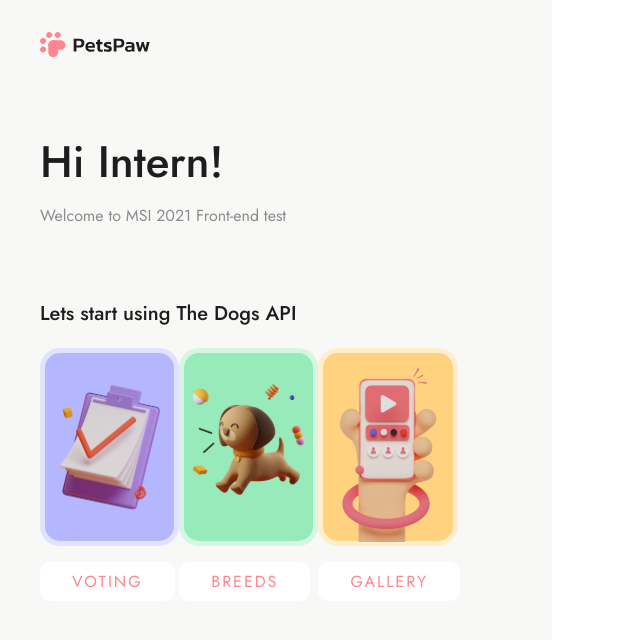
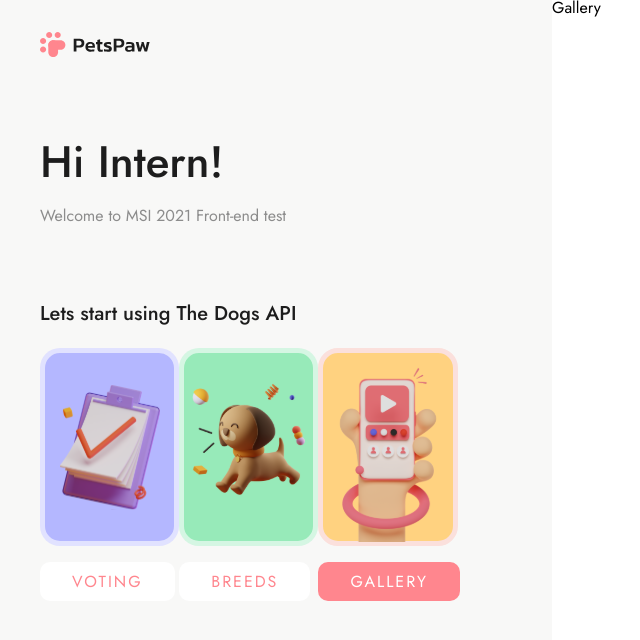
Before and after one commit to anastasssia88/macpaw-frontend, a React (Create React App) app: page /gallery in a window 1280 px wide. Shown: the top 640 px of the page, without its empty margins (88-728 px from the left). Built offline with nearby package versions, Linux system fonts and the light colour scheme.

Commit message:
built active state for nav links

```diff
--- a/src/App.js
+++ b/src/App.js
@@ -1,14 +1,15 @@
 import React from 'react';
-import { BrowserRouter as Router, Switch, Route, Link } from "react-router-dom";
+import { BrowserRouter as Router, Switch, Route } from "react-router-dom";
 import styled from "styled-components";
 import { ThemeProvider } from "styled-components";
-import { lightTheme, darkTheme } from "./theme/theme";
+import { lightTheme , darkTheme } from "./theme/theme";
 
 // Components
 import Sidenav from './layout/Sidenav'
 import Home from './pages/Home'
 import Voting from './pages/Voting'
 import Breeds from './pages/Breeds'
+import Gallery from './pages/Gallery'
 
 function App() {
   return (
@@ -24,6 +25,9 @@ function App() {
             <Route exact path="/breeds" >
                 <Breeds />
             </Route>
+            <Route exact path="/gallery" >
+                <Gallery />
+            </Route>
           </Switch>
       </DocumentBody>
     </ThemeProvider>
--- a/src/components/NavItem.js
+++ b/src/components/NavItem.js
@@ -1,12 +1,20 @@
-import React, { useState } from 'react';
+import React, { useEffect, useState} from 'react';
 import styled from 'styled-components'
-import { Link, NavLink } from "react-router-dom";
+import { Link } from "react-router-dom";
 
 
 
-const NavItem = ({imgSrc, btnContent, url, green, yellow, alt}) => {
-    // const [state, setState] = useState(false);
+const NavItem = ({imgSrc, btnContent, url, green, yellow, alt, path}) => {
+    const [active, setActive] = useState(false)
 
+    useEffect(() => {
+        if (url === path) {
+            setActive(true)
+        } else {
+            setActive(false)
+        }
+    }, [url, path])
+    // console.log(path === url);
     return (
         <Wrapper
             imgSrc={imgSrc}
@@ -14,15 +22,15 @@ const NavItem = ({imgSrc, btnContent, url, green, yellow, alt}) => {
             url={url}
             green={green}
             yellow={yellow}
-            alt={alt}>
+            alt={alt}
+            active={active}
+            >
+
             <Link to={url} >
-                <Div
-                green={green}
-                yellow={yellow}
-                >
+                <Div green={green} yellow={yellow} active={active} >
                     <img src={imgSrc} alt={alt} />
                 </Div>
-                <A>{btnContent}</A>
+                <A active={active}>{btnContent}</A>
             </Link>
         </Wrapper>
     )
@@ -42,25 +50,27 @@ const Div = styled.div`
     margin-bottom: 1.7rem;
     border-radius: 20px;
     border: 5px solid rgba(255, 255, 255, 0.6);
-    transition: all 0.4s ease;
+    border: ${props => props.active && '5px solid #FBE0DC'};
+    transition: all 0.3s ease;
 
     display: flex;
     justify-content: center;
     align-items: center;
-
 `
 
-const A = styled.a`
+const A = styled.span`
     width: 100%;
     background: ${props => props.theme.bgBox};
+    background-color: ${props => props.active && '#FF868E'};
+
     color: #FF868E;
+    color: ${props => props.active && 'white'};
     font-size: 16px;
     letter-spacing: 2px;
     padding: 0.5rem 2rem;
     text-transform: uppercase;
     border-radius: 10px;
-    transition: all 0.4s ease;
-
+    transition: all 0.3s ease;
 `
 
 const Wrapper = styled.div`
@@ -71,10 +81,11 @@ const Wrapper = styled.div`
 
     &:hover ${A} {
         background: #FBE0DC;
+        background: ${props => props.active && '#FF868E'};
     }
 
     &:hover ${Div} {
         border: 5px solid #FFFFFF;
+        border: ${props => props.active && '5px solid #FBE0DC'};
     }
-
 `
--- a/src/components/Navbar.js
+++ /dev/null
@@ -1,26 +0,0 @@
-import React from 'react'
-import styled from 'styled-components'
-// import { Link, NavLink } from "react-router-dom";
-import votingImg from '../images/vote-table.svg'
-import breedsImg from '../images/pet-breeds.svg'
-import galleryImg from '../images/images-search.svg'
-import NavItem from './NavItem'
-
-const Navbar = () => {
-    return (
-        <Wrapper>
-            <NavItem btnContent="Voting" imgSrc={votingImg} url="/voting" alt="voting" />
-            <NavItem btnContent="Breeds" imgSrc={breedsImg} green url="/breeds" alt="breeds" />
-            <NavItem btnContent="Gallery" imgSrc={galleryImg} yellow url="/breeds" alt="gallery" />
-        </Wrapper>
-    )
-}
-
-export default Navbar
-
-const Wrapper = styled.nav`
-    margin: 1.5rem 0rem;
-    display: flex;
-    flex-direction: row;
-    justify-content: space-between;
-`
--- a/src/layout/Sidenav.js
+++ b/src/layout/Sidenav.js
@@ -1,27 +1,38 @@
-import React from 'react'
+import React, { useEffect, useState } from "react";
 import styled from 'styled-components';
 import logo from '../images/logo.svg'
-import {Link}  from "react-router-dom";
+import {Link, useLocation}  from "react-router-dom";
+
+import votingImg from '../images/vote-table.svg'
+import breedsImg from '../images/pet-breeds.svg'
+import galleryImg from '../images/images-search.svg'
+import NavItem from '../components/NavItem'
 
 
-// Components
-// import Text from '../components/Text'
-import Navbar from '../components/Navbar'
 
 const Sidenav = () => {
+    let location = useLocation()
+    const [path, setPath] = useState(location.pathname);
+
+    useEffect(() => {
+        setPath(location.pathname)
+    }, [location.pathname])
+
     return (
         <Section>
             <Wrapper>
                 <Link to="/">
                     <Logo src={logo} alt="pets paw" />
                 </Link>
-                {/* <Logo src={logo} alt="pets paw" /> */}
                 <div>
                     <h1>Hi Intern!</h1>
                     <p>Welcome to MSI 2021 Front-end test</p>
-                    {/* <Text sm gray content="Welcome to MSI 2021 Front-end test" /> */}
                     <h3>Lets start using The Dogs API</h3>
-                    <Navbar />
+                    <Nav>
+                        <NavItem btnContent="Voting" imgSrc={votingImg} url="/voting" alt="voting" path={path} />
+                        <NavItem btnContent="Breeds" imgSrc={breedsImg} green url="/breeds" alt="breeds" path={path} />
+                        <NavItem btnContent="Gallery" imgSrc={galleryImg} yellow url="/gallery" alt="gallery" path={path} />
+                    </Nav>
                 </div>
 
             </Wrapper>
@@ -62,3 +73,10 @@ const Logo = styled.img`
     width: 7rem;
     height: auto;
 `
+
+const Nav = styled.nav`
+    margin: 1.5rem 0rem;
+    display: flex;
+    flex-direction: row;
+    justify-content: space-between;
+`
--- /dev/null
+++ b/src/pages/Gallery.js
@@ -0,0 +1,11 @@
+import React from 'react'
+
+const Gallery = () => {
+    return (
+        <div>
+            Gallery
+        </div>
+    )
+}
+
+export default Gallery
```
